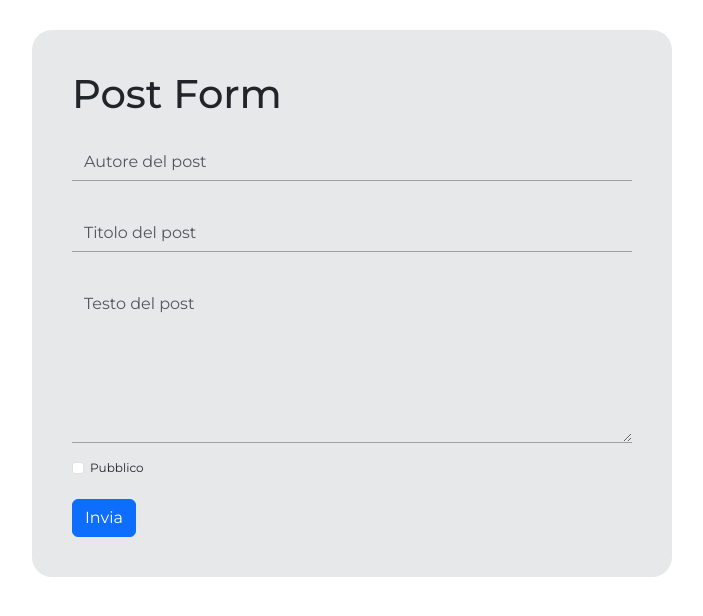
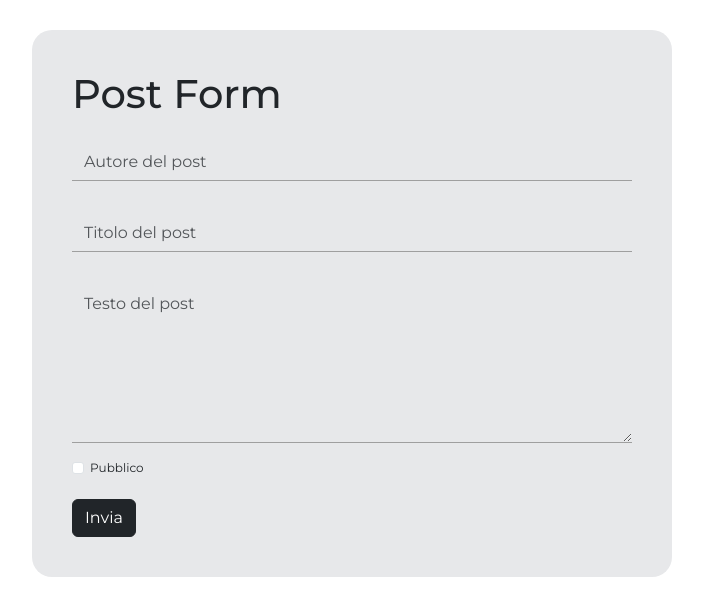
Before and after one commit to ilenia-agnolon/react-post-form, a React (Vite) app in the folder my-react-app/: page / in a window 1280 px wide. Shown: the top 616 px of the page, without its empty margins (288-991 px from the left). Built offline with nearby package versions, Linux system fonts and the light colour scheme.

Commit message:
-aggiunta funzione handleSubmit per invio form
-collegato onSubmit al form

```diff
--- a/my-react-app/src/components/PostForm.jsx
+++ b/my-react-app/src/components/PostForm.jsx
@@ -34,12 +34,21 @@ const PostForm = () => {
       [e.target.name]: value,
     });
   }
+  //funzione di invio del form
+  function handleSubmit(e) {
+    e.preventDefault();
+    axios
+      .post("https://67c5b4f3351c081993fb1ab6.mockapi.io/api/posts", formData)
+      .then((response) => console.log("dati inviati", response.data))
+      .catch((error) => console.log(error));
+  }
 
   return (
     <>
       <div className="container">
         <h1>Post Form</h1>
-        <form>
+        {/* FORM */}
+        <form onSubmit={handleSubmit}>
           {/* autore del post */}
           <div className="mb-3">
             <label htmlFor="author" className="form-label"></label>
@@ -99,7 +108,7 @@ const PostForm = () => {
             </label>
           </div>
           {/* bottone invia */}
-          <button type="submit" className="btn btn-primary">
+          <button type="submit" className="btn btn-dark">
             Invia
           </button>
         </form>
```
